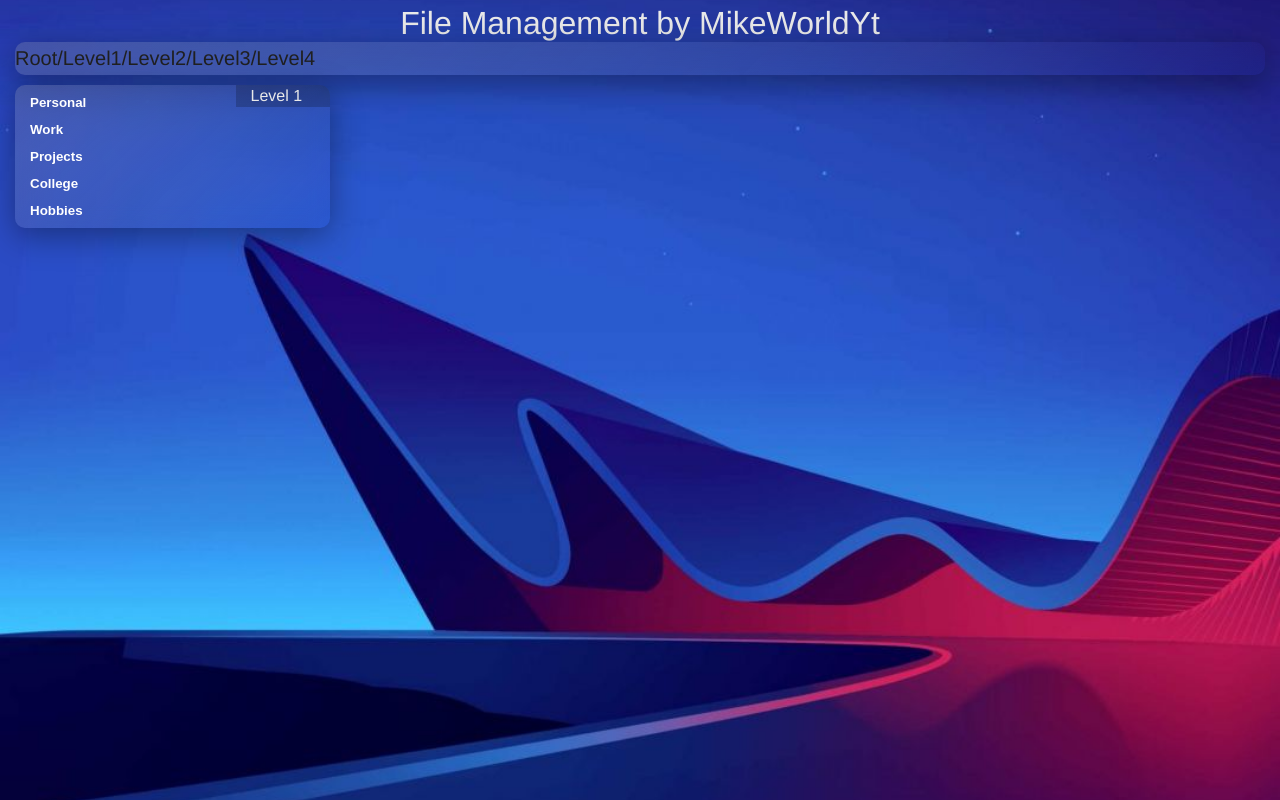
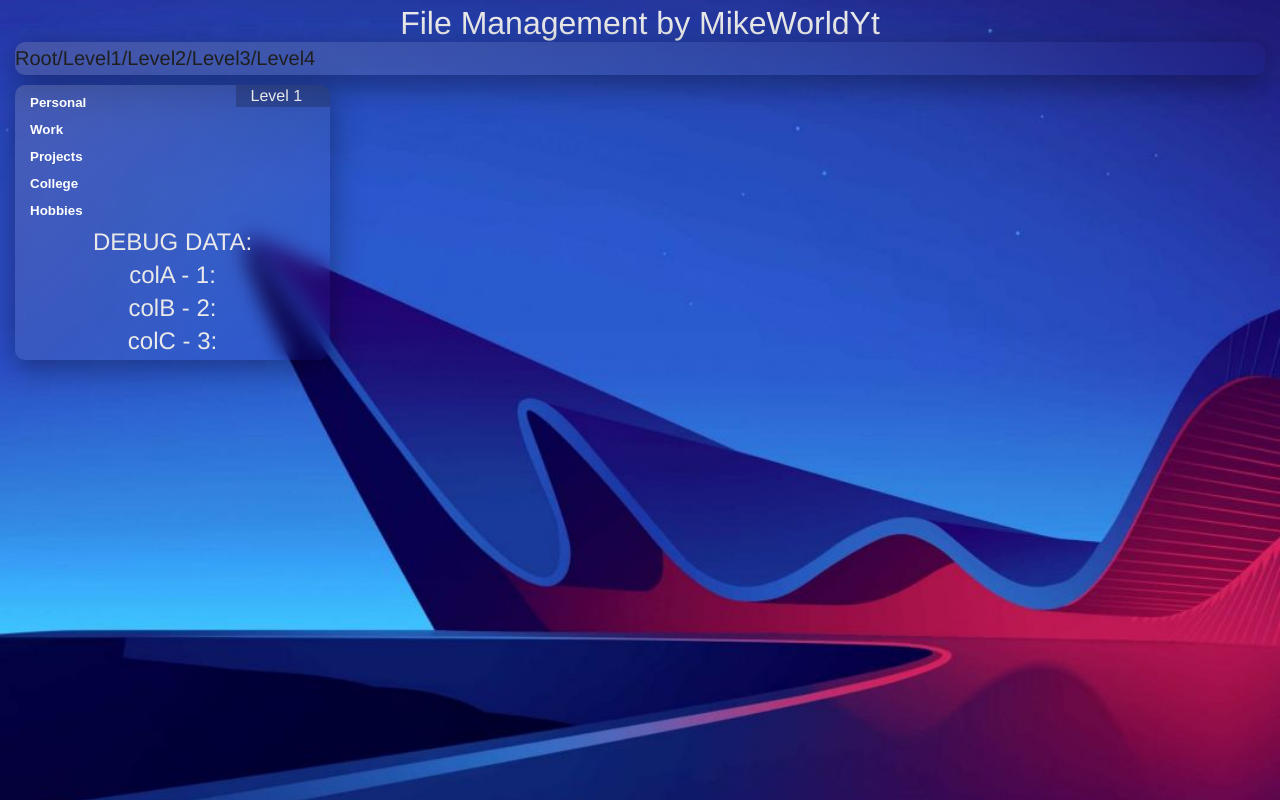
Before and after one commit to MikeWorldYt/Directory-react, a React (Vite) app: page / in a window 1280 px wide. Built offline with nearby package versions, Linux system fonts and the light colour scheme.

Commit message:
useEffect and reFactorized

```diff
--- a/src/components/column.jsx
+++ b/src/components/column.jsx
@@ -9,15 +9,17 @@ export default function Container(props) {
   const allData = 'alldata'
   const data = levelsData[allData] || [];
   const hasData = data.length > 0;
-  const [selectioned, setSelectioned] = useState(undefined);
-  const [colB, setColB] = useState(null);
+  const [colA, setColA] = useState(undefined);
+  const [colB, setColB] = useState(undefined);
+  const [colC, setColC] = useState(undefined);
 
   const handleClick = (dataID, dataLVL, dataLAB) => {
       let getID = dataID
       let newLVL = Number(dataLVL) + 1
 
-      setSelectioned(Number(getID[0])-1)
+      setColA(Number(getID[0])-1)
       setColB(newLVL)
+      setColC(undefined)
 
       console.log(`--------- click ---------
       LABEL: ${dataLAB}
@@ -46,9 +48,13 @@ export default function Container(props) {
               </li>
             ))}
           </ul>
+          <h1>DEBUG DATA:</h1>
+          <h1>colA - 1: {colA}</h1>
+          <h1>colB - 2: {colB}</h1>
+          <h1>colC - 3: {colC}</h1>
         </container>
       )}
-      <Column2 lastCol={selectioned} colB={colB}/>
+      <Column2 colA={colA} colB={colB} colC={colC}/>
     </>
   );
 }
--- a/src/components/column2.jsx
+++ b/src/components/column2.jsx
@@ -1,22 +1,27 @@
 import PropTypes from 'prop-types';
 import './styles/Components.css';
 import levelsData from './data';
-import { useState } from 'react';
+import { useEffect, useState } from 'react';
 
-/// import Column3 from './column3'
+import Column3 from './column3'
 
 export default function Container2(props) {
-  const data =  props.lastCol !== undefined ? (levelsData.alldata[props.lastCol]?.data || []) : [];
+  const colA = props.colA
+  const [colB, setColB] = useState(props.colB);
+  const [colC, setColC] = useState(props.colC)
+  const data =  colB !== undefined ? (levelsData.alldata[colA]?.data || []) : [];
   const hasData = data.length > 0;
-  const colA = props.lastCol
-  const [selectioned, setSelectioned] = useState(undefined);
-  const [colC, setColC] = useState(null);
+
+  useEffect(() => {
+    setColB(props.colB)
+    setColC(undefined)
+  }, [])
 
 const handleClick = (dataID, dataLVL, dataLAB) => {
       let getID = dataID
       let newLVL = Number(dataLVL) + 1
 
-      setSelectioned(Number(getID[1])-1)
+      setColB(Number(getID[1])-1)
       setColC(newLVL)
 
       console.log(`--------- click ---------
@@ -46,14 +51,19 @@ const handleClick = (dataID, dataLVL, dataLAB) => {
               </li>
             ))}
           </ul>
+          <h1>DEBUG DATA:</h1>
+          <h1>colA - 1: {colA}</h1>
+          <h1>colB - 2: {colB}</h1>
+          <h1>colC - 3: {colC}</h1>
         </container>
       )}
-      {/*<Column3 colA={colA} lastCol={selectioned} level={colC} />*/}
+      <Column3 colA={colA} colB={colB} colC={colC} />
     </>
   );
 }
 
 Container2.propTypes = {
-  lastCol: PropTypes.string.isRequired,
-  colB: PropTypes.string.isRequired
+  colA: PropTypes.string.isRequired,
+  colB: PropTypes.string.isRequired,
+  colC: PropTypes.string.isRequired
 };
--- a/src/components/column3.jsx
+++ b/src/components/column3.jsx
@@ -1,35 +1,49 @@
 import PropTypes from 'prop-types';
 import './styles/Components.css';
 import levelsData from './data';
-import { useState } from 'react';
+import { useEffect, useState } from 'react';
 
 
-export default function Container2(props) {
-  const data =  levelsData.alldata[5].data[0].data || [] ;
+export default function Container3(props) {
+  const data = props.colC !== undefined ? ( levelsData.alldata[props.colA].data[props.colB].data || [] ) : [];
   const hasData = data.length > 0;
-  const [level, setLevel] = useState(null);
-  const [id, setId] = useState(0);
+  const [colA, setColA] = useState(props.colA)
+  const [colB, setColB] = useState(props.colB);
+  // const [selectioned, setSelectioned] = useState(undefined);
+  // const [colD, setColD] = useState(null);
 
-const handleClick = (dataID, dataLVL) => {
-      console.log(`--------- click ---------`);
-      let value = Number(dataLVL) + 1
+  useEffect(() => {
+    console.log('active')
+    setColA(props.colA)
+    setColB(props.colB)
+  }, [props.colA])
+const handleClick = (dataID, dataLVL, dataLAB) => {
       let getID = dataID
-      console.log(Number(getID[0])-1)
-      setId(Number(getID[0])-1)
-      setLevel(value)
+      let newLVL = Number(dataLVL) + 1
+
+      //setSelectioned(Number(getID[1])-1)
+      //setColD(newLVL)
+
+      console.log(`--------- click ---------
+      LABEL: ${dataLAB}
+      ID: ${getID}
+      New level: ${newLVL}
+      `);
+
+      console.log(Number(getID[1])-1)
     };
 
   return (
     <>
       {hasData && (
-        <container className='level' id={`level${props.level}`}>
+        <container className='level' id={`level${props.colC}`}>
           <div className='col-h'>
-            <h4> Level {props.level}</h4>
+            <h4> Level {props.colC}</h4>
           </div>
           <ul>
             {data.map((item, index) => (
               <li key={index}>
-                <button onClick={() => handleClick(item.id, item.level)}
+                <button onClick={() => handleClick(item.id, item.level, item.label)}
                   id={item.id}
                   data-level={item.level}
                   >{item.label}
@@ -44,7 +58,8 @@ const handleClick = (dataID, dataLVL) => {
   );
 }
 
-Container2.propTypes = {
-  id: PropTypes.string.isRequired,
-  level: PropTypes.string.isRequired
+Container3.propTypes = {
+  colA: PropTypes.string.isRequired,
+  colB: PropTypes.string.isRequired,
+  colC: PropTypes.string.isRequired
 };
--- a/src/components/data.js
+++ b/src/components/data.js
@@ -9,7 +9,10 @@ const levelsData = {
       { id: '210' , level: 2, label: 'Photography', data:[
         { id: '211' , level: 3, label: 'Travel Photography' },
       ] },
-      { id: '220' , level: 2, label: 'Frontend' },
+      { id: '220' , level: 2, label: 'Frontend', data:[
+        { id: '221' , level: 3, label: 'React (Testing)' },
+      ]
+    },
     ] },
 
     { id: '300' , level: 1, label: 'Projects' , data: [
```
